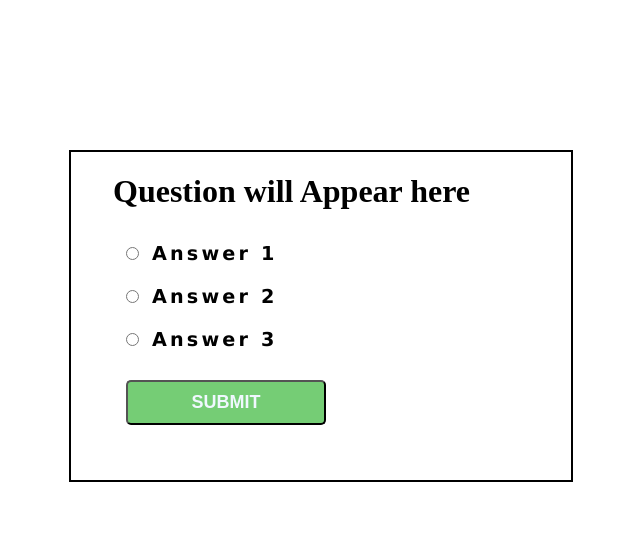
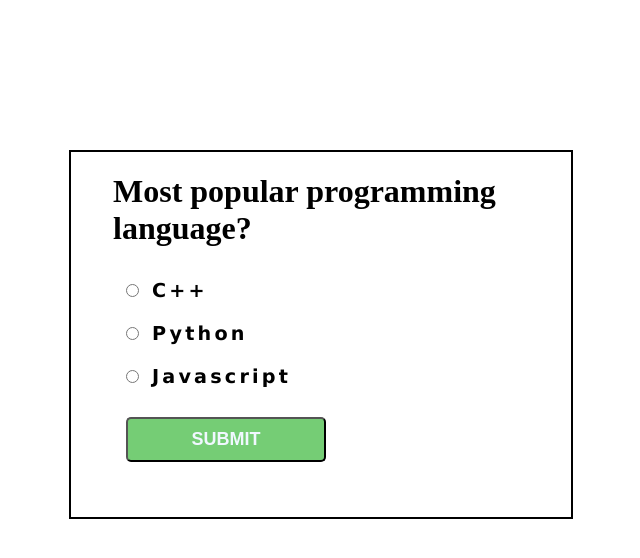
Before and after one commit to akhilpraghav407/Quiz-App, a plain HTML site: page index.html in a window 1280 px wide. Shown: the whole page, without its empty margins (319-959 px from the left). Drawn offline with Linux system fonts and the light colour scheme.

Commit message:
displayed the question and answers

```diff
--- a/index.html
+++ b/index.html
@@ -12,16 +12,16 @@
         <form action="">
             <ul>
                 <li>
-                    <input type="radio" id="a" name="answer">
-                    <label for="a">Answer 1</label>
+                    <input type="radio" id="a" name="answer" class="name">
+                    <label for="a" class="aLabel">Answer 1</label>
                 </li>
                 <li>
-                    <input type="radio" id="b" name="answer">
-                    <label for="b">Answer 2</label>
+                    <input type="radio" id="b" name="answer" class="name">
+                    <label for="b" class="bLabel">Answer 2</label>
                 </li>
                 <li>
-                    <input type="radio" id="c" name="answer">
-                    <label for="c">Answer 3</label>
+                    <input type="radio" id="c" name="answer" class="name">
+                    <label for="c" class="cLabel">Answer 3</label>
                 </li>
             </ul>
             <button id="submit">SUBMIT</button>
--- a/index.js
+++ b/index.js
@@ -0,0 +1,28 @@
+//array of Question and answer
+let QuestionAndAnswer = [
+    {
+        Question: "Most popular programming language?",
+        a: "C++",
+        b: "Python",
+        c: "Javascript",
+        answer: "c"
+    }
+]
+
+
+let question = document.getElementById('question');
+console.log(QuestionAndAnswer[0].a)
+let a = document.querySelector('.aLabel')
+let b = document.querySelector('.bLabel')
+let c = document.querySelector('.cLabel')
+
+
+
+function Display(){
+    question.innerHTML  = QuestionAndAnswer[0].Question;
+    a.innerHTML = QuestionAndAnswer[0].a;
+    b.innerHTML = QuestionAndAnswer[0].b;
+    c.innerHTML = QuestionAndAnswer[0].c;
+}
+
+Display();
```
